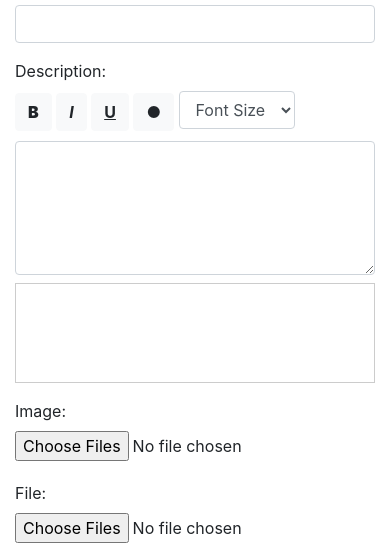
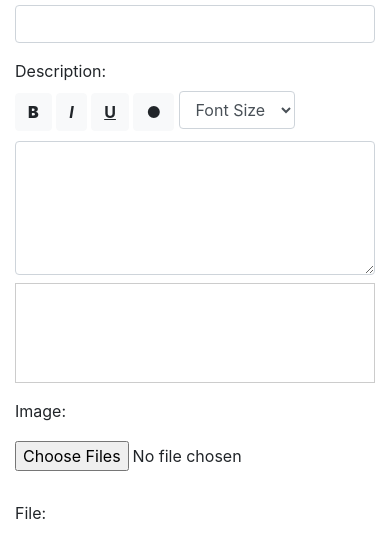
Before and after one commit to pctan9491/UTARApp_admin, a plain HTML site: page assignAssignmentTask.html in a window 390 px wide. Shown: the part 261-804 px from the top of the page. Drawn offline with nearby package versions, Linux system fonts and the light colour scheme; no server answers.

Commit message:
Update assignAssignmentTask.html

```diff
--- a/assignAssignmentTask.html
+++ b/assignAssignmentTask.html
@@ -26,6 +26,16 @@
         min-height: 100px;
         border: 1px solid #ccc;
         padding: 10px;
+      }
+      input[type="file"] {
+        width: 100%; /* Ensures full width */
+        padding: 10px 0; /* Better tap area */
+      }
+      /* Responsive design improvements */
+      @media (max-width: 768px) {
+        .form-control-file {
+          padding: 15px 0;
+        }
       }
     </style>
   </head>
```
